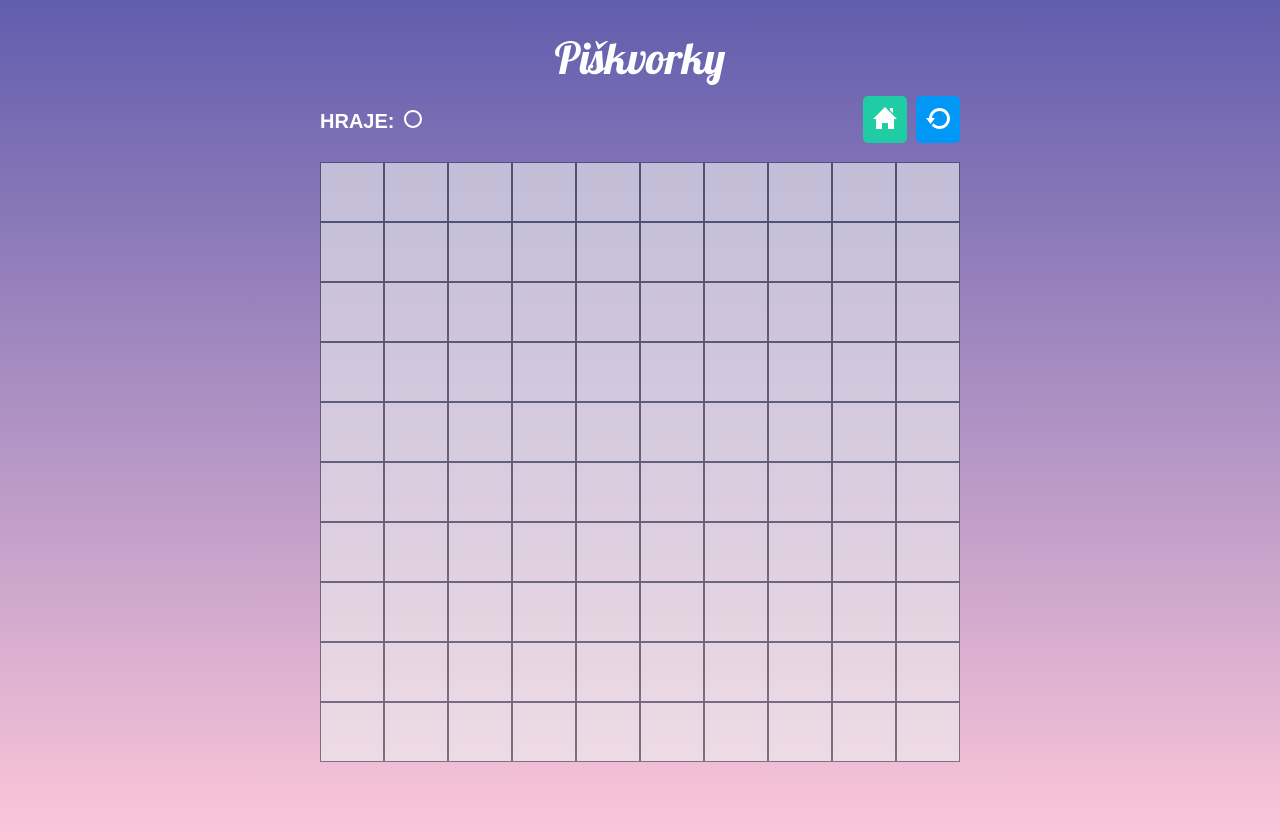
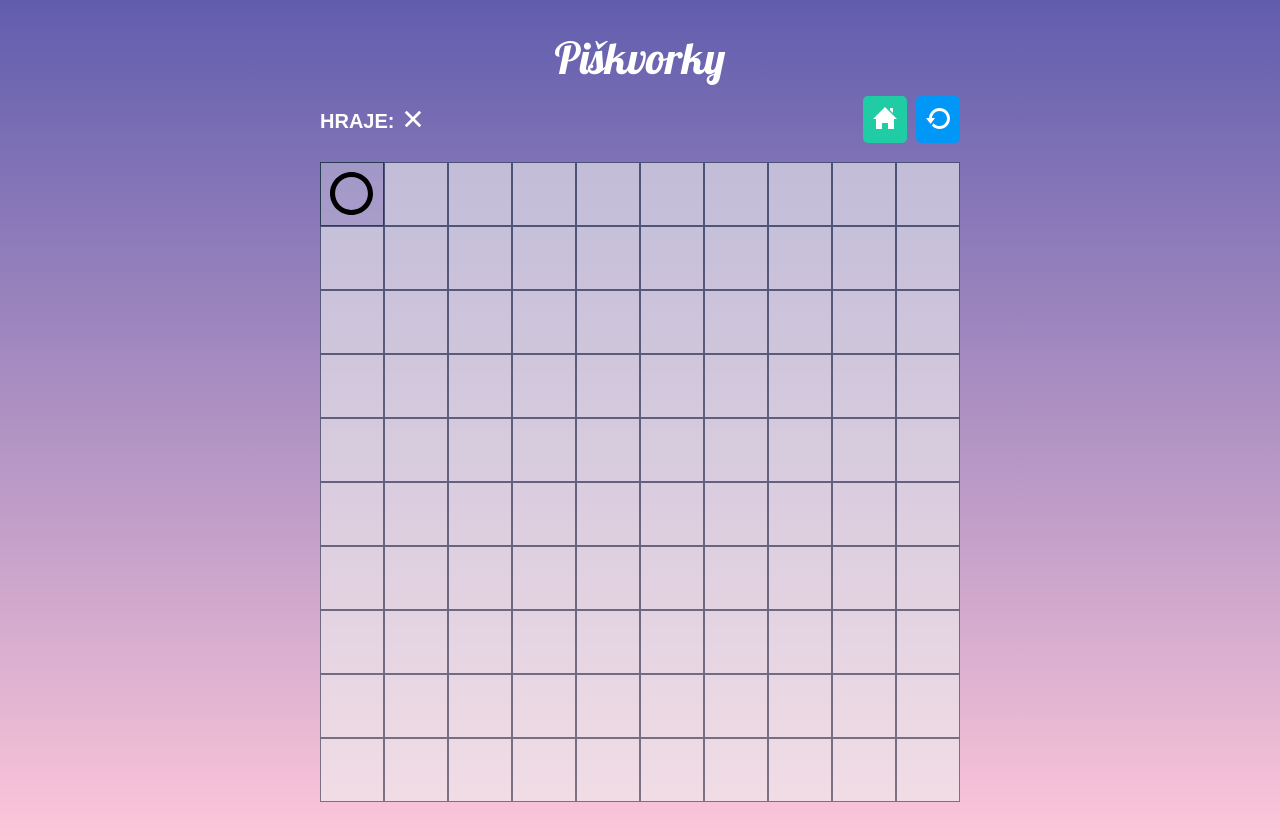
Before and after one commit to KristynRiho/piskvorky, a plain HTML site: page hra.html in a window 1280 px wide. Both pictures are taken after a click on the button 352 px from the left and 192 px from the top of the page. Drawn offline with Linux system fonts and the light colour scheme.

Commit message:
4.část - finální verze

```diff
--- a/hra.html
+++ b/hra.html
@@ -90,5 +90,6 @@
         </div>
       </main>
     </div>
+    <script src="script.js"></script>
   </body>
 </html>
--- /dev/null
+++ b/script.js
@@ -0,0 +1,24 @@
+'use strict';
+
+//kdo je na tahu
+let player = 'circle';
+
+//co se má stát, když nastane nějaká událost (e)
+const kliknuto = (e) => {
+  e.target.classList.add(`board__field--${player}`);
+  e.target.disabled = 'true';
+  if (player === 'circle') {
+    player = 'cross';
+  } else {
+    player = 'circle';
+  }
+  document.querySelector(
+    '.navigation__player-symbol',
+  ).src = `images/${player}.svg`;
+};
+
+//vybrání všech políček a zároveň kliknutí na jedno konkrétní:
+const buttons = document.querySelectorAll('.cell');
+for (let i = 0; i < buttons.length; i++) {
+  buttons[i].addEventListener('click', kliknuto);
+}
--- a/style.css
+++ b/style.css
@@ -194,7 +194,7 @@ figure figcaption {
   margin-top: 25px;
   display: flex;
   flex-wrap: wrap;
-  height: 75vmin;
+  height: 80vmin;
 }
 
 .cell {
@@ -208,3 +208,37 @@ figure figcaption {
 .cell:active {
   opacity: 0.9;
 }
+
+/* ****** nastylování symbolů na hracím poli - kolečka,křížky **** */
+.board__field--circle {
+  background-image: url(images/circle.svg);
+  background-repeat: no-repeat;
+  background-size: 70%;
+  background-position: center center;
+  opacity: 1;
+  animation-name: animi;
+  animation-duration: 0.15s;
+  animation-iteration-count: 1;
+  cursor: auto;
+}
+
+.board__field--cross {
+  background-image: url(images/cross.svg);
+  background-repeat: no-repeat;
+  background-size: 70%;
+  background-position: center center;
+  opacity: 1;
+  animation-name: animi;
+  animation-duration: 0.15s;
+  animation-iteration-count: 1;
+  cursor: auto;
+}
+
+@keyframes animi {
+  0% {
+    background-size: 0%;
+  }
+  100% {
+    background-size: 70%;
+  }
+}
```
